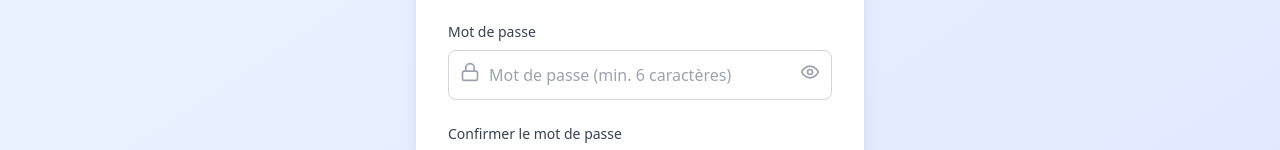
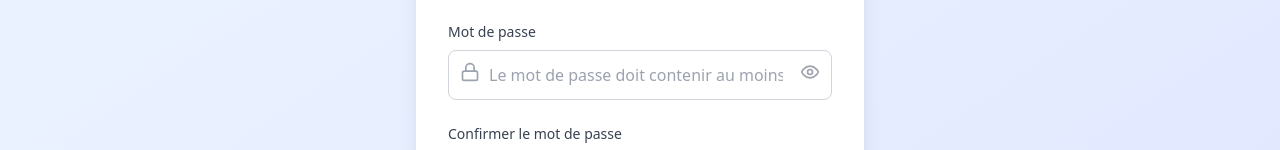
Before and after one commit to kajxx69/davybookzon-frontend, a React (Vite) app: page /register in a window 1280 px wide. Shown: the part 498-648 px from the top of the page. Built offline with nearby package versions, Linux system fonts and the light colour scheme.

Commit message:
register regle

```diff
--- a/src/pages/Register.tsx
+++ b/src/pages/Register.tsx
@@ -205,7 +205,7 @@ const Register: React.FC = () => {
                   value={formData.password}
                   onChange={handleChange}
                   className="w-full pl-10 pr-12 py-3 border border-gray-300 rounded-lg focus:ring-2 focus:ring-blue-500 focus:border-transparent transition-colors"
-                  placeholder="Mot de passe (min. 6 caractères)"
+                  placeholder="Le mot de passe doit contenir au moins 6 caractères, une majuscule, une minuscule et un chiffre !"
                 />
                 <button
                   type="button"
```
